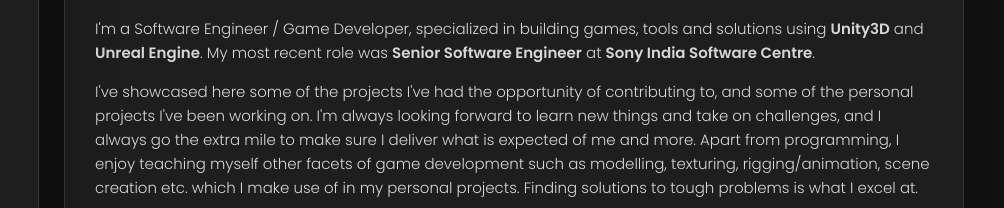
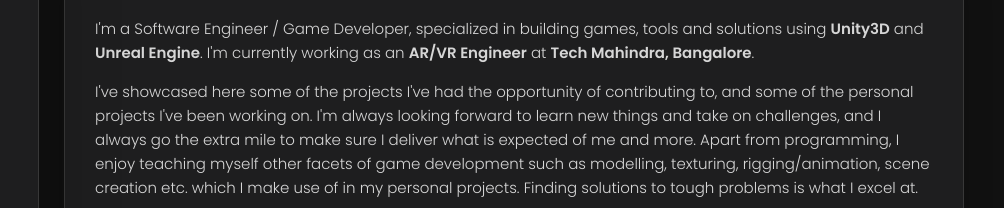
Before and after one commit to kavin-vardhan/kavin-vardhan.github.io, a plain HTML site: page index.html in a window 1280 px wide. Shown: the part 162-370 px from the top of the page, 276-1280 px from the left. Drawn offline with nearby package versions, Linux system fonts and the light colour scheme.

Commit message:
Update designation

```diff
--- a/index.html
+++ b/index.html
@@ -164,8 +164,8 @@
                 <section class="about-text">
                     <p>
                         I'm a Software Engineer / Game Developer, specialized in building games, tools and solutions
-                        using <b>Unity3D</b> and <b>Unreal Engine</b>. My most recent role was <b>Senior Software Engineer</b> at
-                        <b>Sony India Software Centre</b>.
+                        using <b>Unity3D</b> and <b>Unreal Engine</b>. I'm currently working as an <b>AR/VR Engineer</b> at
+                        <b>Tech Mahindra, Bangalore</b>.
                     </p>
 
                     <p>
```
